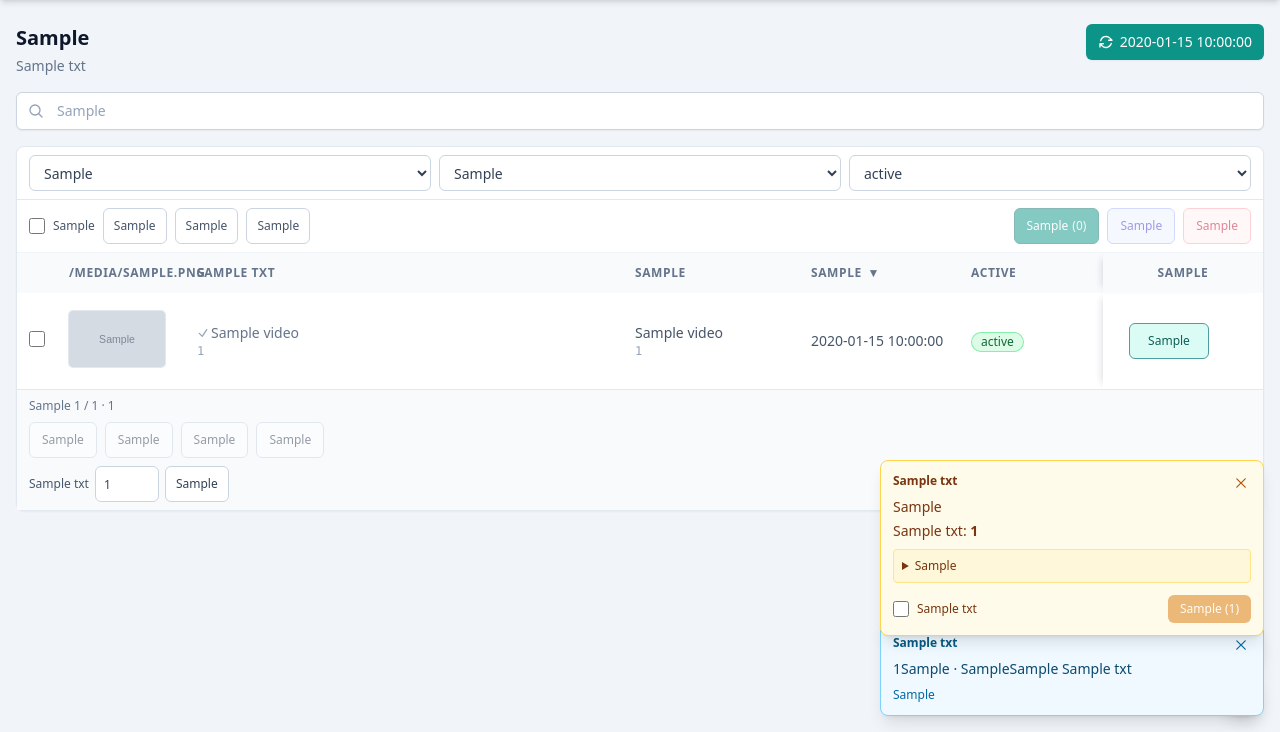
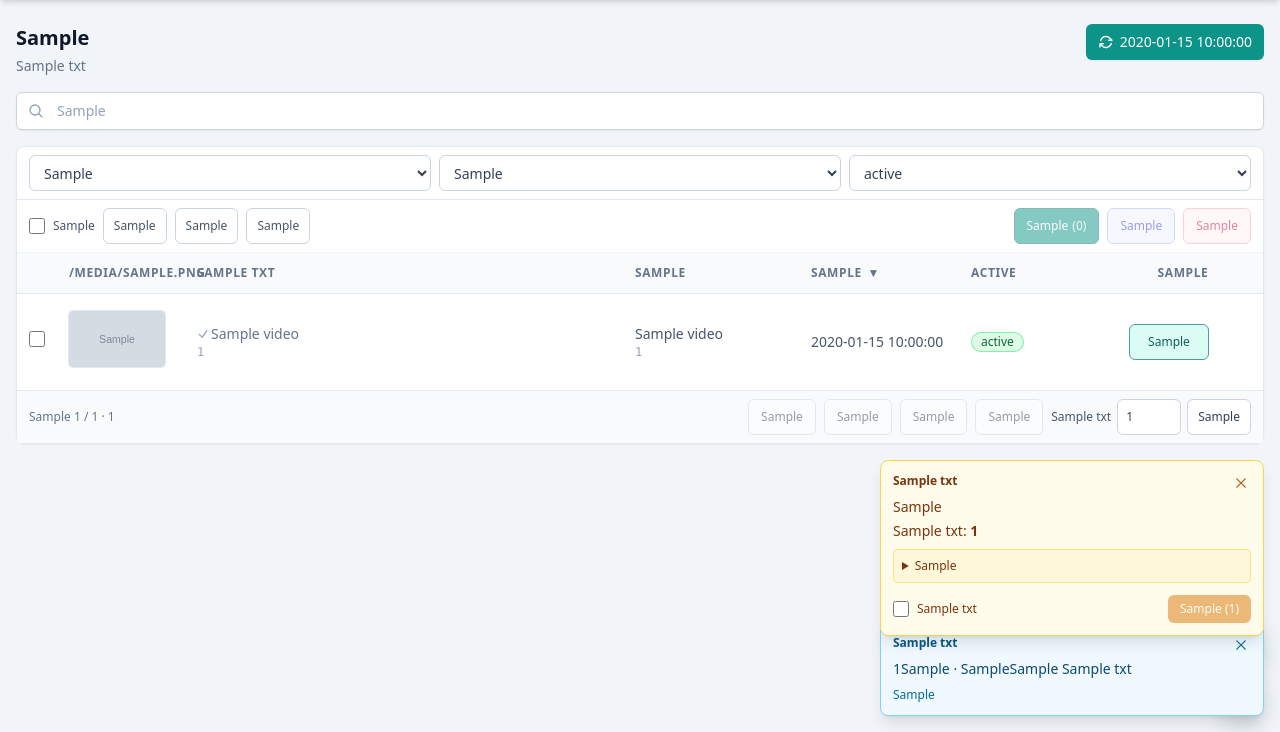
Before and after one commit to sh1n-k/BriefTube, a Python web app: template app/templates/index.html in a window 1280 px wide. Shown: the part 68-800 px from the top of the page. Run offline with Jinja, Linux system fonts and the light colour scheme; the template is opened without the code that fills it: most values are stand-ins (such as "Sample title", 1, 10 or a date in 2020); grey boxes marked "Sample" are stand-in pictures; some libraries are stand-ins or nearby versions.

Commit message:
fix: [UI] PC/Tablet 테이블·페이지네이션 회귀 복구와 FAB 테마 색 적용
sticky 열 배경 밴드와 데스크톱 페이지네이션 배치를 되돌리고,
스크롤 플로팅 버튼이 테마 surface 토큰을 쓰도록 맞춘다.

```diff
--- a/app/static/css/app.css
+++ b/app/static/css/app.css
@@ -500,38 +500,20 @@ input.ui-control {
   padding-bottom: 0;
 }
 
-/* Video list: keep title/actions usable while horizontally scrolling */
-.video-list-table {
-  border-collapse: separate;
-  border-spacing: 0;
+/* Scroll FABs — follow active theme surface tokens */
+.scroll-fab-btn {
+  border: 1px solid var(--border-default);
+  background-color: color-mix(in srgb, var(--surface-1) 94%, transparent);
+  color: var(--text-subtle);
+  box-shadow: 0 10px 24px rgba(15, 23, 42, 0.16);
+  backdrop-filter: blur(8px);
 }
-.video-list-sticky-col {
-  position: sticky;
-  z-index: 2;
-  background-color: var(--surface-1, #fff);
+.scroll-fab-btn:hover {
+  background-color: var(--surface-2);
+  color: var(--text-main);
 }
-.video-list-sticky-col--check {
-  left: 0;
-}
-.video-list-sticky-col--thumb {
-  left: 2.5rem; /* w-10 */
-}
-.video-list-sticky-col--actions {
-  right: 0;
-  box-shadow: -6px 0 8px -6px rgba(15, 23, 42, 0.18);
-}
-thead .video-list-sticky-col {
-  z-index: 3;
-  background-color: var(--surface-2, #f8fafc);
-}
-.video-list-row:hover .video-list-sticky-col {
-  background-color: color-mix(in srgb, #eef2ff 50%, var(--surface-1, #fff));
-}
-html[data-theme="dark"] .video-list-sticky-col--actions {
-  box-shadow: -6px 0 8px -6px rgba(0, 0, 0, 0.45);
-}
-html[data-theme="dark"] .video-list-row:hover .video-list-sticky-col {
-  background-color: color-mix(in srgb, var(--surface-1), white 6%);
+html[data-theme="dark"] .scroll-fab-btn {
+  box-shadow: 0 10px 24px rgba(0, 0, 0, 0.4);
 }
 
 /* Video list row action chips — theme-safe contrast (esp. dark “기사화”). */
--- a/app/templates/base.html
+++ b/app/templates/base.html
@@ -255,7 +255,7 @@
     <button
       type="button"
       data-scroll-top
-      class="inline-flex h-11 w-11 items-center justify-center rounded-full border border-slate-300 bg-white/95 text-slate-700 shadow-lg backdrop-blur hover:bg-slate-50"
+      class="scroll-fab-btn inline-flex h-11 w-11 items-center justify-center rounded-full"
       aria-label="{{ txt.scroll_to_top }}"
       title="{{ txt.scroll_to_top }}"
     >
@@ -266,7 +266,7 @@
     <button
       type="button"
       data-scroll-bottom
-      class="inline-flex h-11 w-11 items-center justify-center rounded-full border border-slate-300 bg-white/95 text-slate-700 shadow-lg backdrop-blur hover:bg-slate-50"
+      class="scroll-fab-btn inline-flex h-11 w-11 items-center justify-center rounded-full"
       aria-label="{{ txt.scroll_to_bottom }}"
       title="{{ txt.scroll_to_bottom }}"
     >
--- a/app/templates/fragments/video_list.html
+++ b/app/templates/fragments/video_list.html
@@ -319,8 +319,8 @@
         </colgroup>
         <thead class="border-b border-slate-200 bg-slate-50">
           <tr>
-            <th class="video-list-sticky-col video-list-sticky-col--check p-3"></th>
-            <th class="video-list-sticky-col video-list-sticky-col--thumb p-3 text-left text-xs font-semibold uppercase tracking-wider text-slate-500">{{ txt.video_col_thumbnail }}</th>
+            <th class="p-3"></th>
+            <th class="p-3 text-left text-xs font-semibold uppercase tracking-wider text-slate-500">{{ txt.video_col_thumbnail }}</th>
             <th class="p-3 text-left text-xs font-semibold uppercase tracking-wider text-slate-500">{{ txt.video_col_title }}</th>
             <th class="p-3 text-left text-xs font-semibold uppercase tracking-wider text-slate-500">{{ txt.video_col_channel }}</th>
 
@@ -340,7 +340,7 @@
             </th>
 
             <th class="whitespace-nowrap p-3 text-left text-xs font-semibold uppercase tracking-wider text-slate-500">{{ txt.video_col_status }}</th>
-            <th class="video-list-sticky-col video-list-sticky-col--actions whitespace-nowrap p-3 text-center text-xs font-semibold uppercase tracking-wider text-slate-500">{{ txt.video_col_actions }}</th>
+            <th class="whitespace-nowrap p-3 text-center text-xs font-semibold uppercase tracking-wider text-slate-500">{{ txt.video_col_actions }}</th>
           </tr>
         </thead>
         <tbody class="divide-y divide-slate-100">
@@ -350,14 +350,14 @@
           <tr class="video-list-row h-24 transition-colors hover:bg-indigo-50/50{% if video.has_article %} video-list-row--has-article{% endif %}"
               data-video-row
               data-video-id="{{ video.video_id }}">
-            <td class="video-list-sticky-col video-list-sticky-col--check p-3 align-middle">
+            <td class="p-3 align-middle">
               <input type="checkbox" name="video_id" value="{{ video.video_id }}"
                      data-video-select-item
                      data-article-eligible="{{ '1' if article_eligible else '0' }}"
                      data-has-article="{{ '1' if video.has_article else '0' }}"
                      class="h-4 w-4 rounded border-slate-300" />
             </td>
-            <td class="video-list-sticky-col video-list-sticky-col--thumb p-3 align-middle">
+            <td class="p-3 align-middle">
               <div class="group relative inline-block" data-thumb-hover>
                 {% if video.thumbnail_url %}
                   <div class="relative h-14 w-24">
@@ -422,7 +422,7 @@
                 {% endif %}
               </div>
             </td>
-            <td class="video-list-sticky-col video-list-sticky-col--actions p-3 align-middle">
+            <td class="p-3 align-middle">
               <div class="ml-auto flex h-9 w-[6.25rem] items-center justify-end gap-1.5 whitespace-nowrap" data-video-row-actions>
                 <div class="flex h-9 w-20 shrink-0 items-center justify-stretch">
                   {% if video.has_article %}
@@ -512,14 +512,15 @@
   {% set last_page = pager.total_pages %}
   {% set prev_page = pager.page - 1 %}
   {% set next_page = pager.page + 1 %}
-  <div class="space-y-2 border-t border-slate-200 bg-slate-50 px-3 py-2">
-    <p class="text-center text-xs text-slate-500 sm:text-left">
+  <div class="flex flex-col gap-2 border-t border-slate-200 bg-slate-50 px-3 py-2 md:flex-row md:flex-wrap md:items-center md:justify-between">
+    <p class="text-center text-xs text-slate-500 md:text-left">
       {{ txt.video_pager_info }} {{ pager.page }} / {{ pager.total_pages }} · {{ pager.total }}
     </p>
-    <div class="grid w-full grid-cols-4 gap-1.5 sm:flex sm:w-auto sm:flex-wrap sm:items-center sm:gap-2">
+    <div class="flex flex-col gap-2 md:flex-row md:flex-wrap md:items-center md:gap-2">
+      <div class="grid w-full grid-cols-4 gap-1.5 md:flex md:w-auto md:items-center md:gap-2">
         <button
           type="button"
-        class="ui-control w-full whitespace-nowrap rounded-md border border-slate-300 bg-white px-2 text-xs font-medium text-slate-700 hover:bg-slate-100 disabled:cursor-not-allowed disabled:opacity-50 sm:w-auto sm:px-3"
+          class="ui-control w-full whitespace-nowrap rounded-md border border-slate-300 bg-white px-2 text-xs font-medium text-slate-700 hover:bg-slate-100 disabled:cursor-not-allowed disabled:opacity-50 md:w-auto md:px-3"
           {% if pager.page <= 1 %}disabled{% else %}
           hx-get="/views/video-list?page={{ first_page }}&{{ query_common }}"
           hx-target="#video-list-wrap"
@@ -531,7 +532,7 @@
         </button>
         <button
           type="button"
-        class="ui-control w-full whitespace-nowrap rounded-md border border-slate-300 bg-white px-2 text-xs font-medium text-slate-700 hover:bg-slate-100 disabled:cursor-not-allowed disabled:opacity-50 sm:w-auto sm:px-3"
+          class="ui-control w-full whitespace-nowrap rounded-md border border-slate-300 bg-white px-2 text-xs font-medium text-slate-700 hover:bg-slate-100 disabled:cursor-not-allowed disabled:opacity-50 md:w-auto md:px-3"
           {% if pager.page <= 1 %}disabled{% else %}
           hx-get="/views/video-list?page={{ prev_page }}&{{ query_common }}"
           hx-target="#video-list-wrap"
@@ -543,7 +544,7 @@
         </button>
         <button
           type="button"
-        class="ui-control w-full whitespace-nowrap rounded-md border border-slate-300 bg-white px-2 text-xs font-medium text-slate-700 hover:bg-slate-100 disabled:cursor-not-allowed disabled:opacity-50 sm:w-auto sm:px-3"
+          class="ui-control w-full whitespace-nowrap rounded-md border border-slate-300 bg-white px-2 text-xs font-medium text-slate-700 hover:bg-slate-100 disabled:cursor-not-allowed disabled:opacity-50 md:w-auto md:px-3"
           {% if pager.page >= pager.total_pages %}disabled{% else %}
           hx-get="/views/video-list?page={{ next_page }}&{{ query_common }}"
           hx-target="#video-list-wrap"
@@ -555,7 +556,7 @@
         </button>
         <button
           type="button"
-        class="ui-control w-full whitespace-nowrap rounded-md border border-slate-300 bg-white px-2 text-xs font-medium text-slate-700 hover:bg-slate-100 disabled:cursor-not-allowed disabled:opacity-50 sm:w-auto sm:px-3"
+          class="ui-control w-full whitespace-nowrap rounded-md border border-slate-300 bg-white px-2 text-xs font-medium text-slate-700 hover:bg-slate-100 disabled:cursor-not-allowed disabled:opacity-50 md:w-auto md:px-3"
           {% if pager.page >= pager.total_pages %}disabled{% else %}
           hx-get="/views/video-list?page={{ last_page }}&{{ query_common }}"
           hx-target="#video-list-wrap"
@@ -567,7 +568,7 @@
         </button>
       </div>
       <form
-      class="flex w-full items-center justify-center gap-1.5 sm:w-auto sm:justify-start"
+        class="flex w-full items-center justify-center gap-1.5 md:w-auto md:justify-start"
         hx-get="/views/video-list"
         hx-target="#video-list-wrap"
         hx-swap="outerHTML"
@@ -602,5 +603,6 @@
         </button>
       </form>
     </div>
+  </div>
 
 </div>
```
Lines whose indentation alone changed are shown as unchanged.
